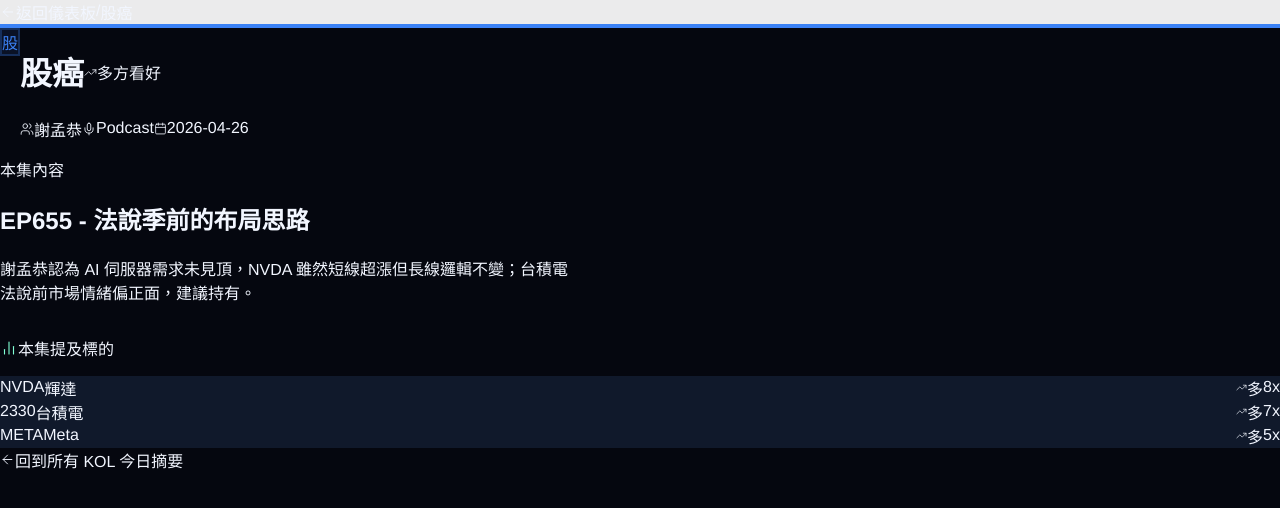
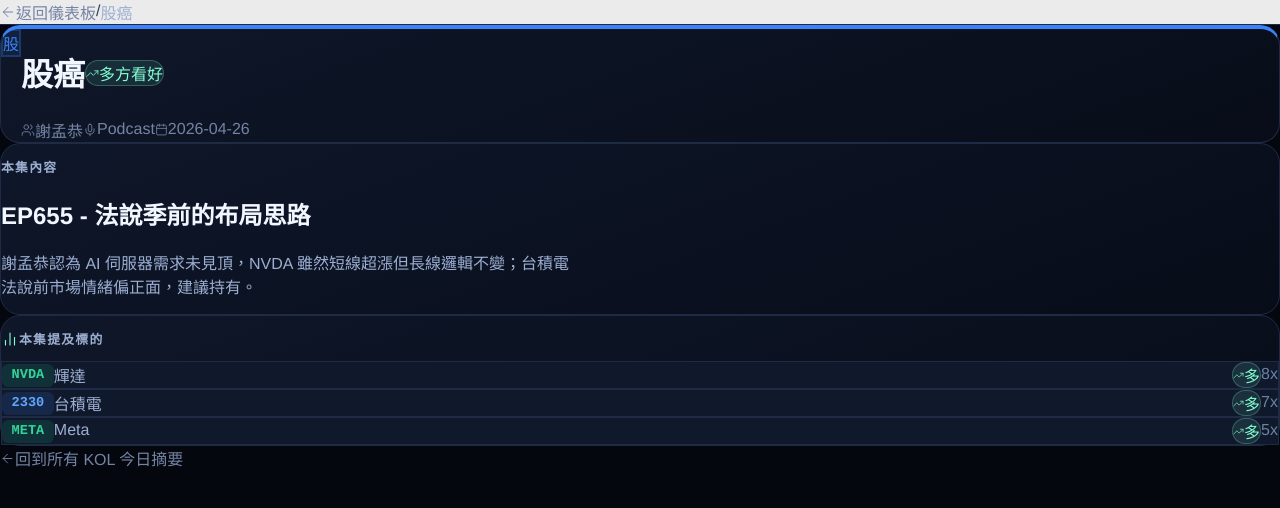
Before and after one commit to michaelbothsieh-crypto/LazyTube-Assistant, a Next.js app in the folder web/: page /kol/gooaye in a window 1280 px wide. Shown: the top 508 px of the page. Built offline with nearby package versions, Linux system fonts and the light colour scheme; a web font is replaced by a local one.

Commit message:
fix(web): add missing styles for detail pages

```diff
--- a/web/app/globals.css
+++ b/web/app/globals.css
@@ -552,3 +552,70 @@
     width: calc(100% - 1.6rem);
   }
 }
+
+/* Detail Page Compatibility Styles */
+:root {
+  --text-1: var(--text-main);
+  --text-2: var(--text-dim);
+  --text-3: var(--text-faint);
+  --text-4: #6b82a3;
+  --border: var(--line);
+  --border-strong: #2e3e5c;
+
+  --bullish: #81ffd4;
+  --bullish-bg: rgba(129, 255, 212, 0.1);
+  --bullish-border: rgba(129, 255, 212, 0.25);
+
+  --bearish: #ff8f8f;
+  --bearish-bg: rgba(255, 143, 143, 0.1);
+  --bearish-border: rgba(255, 143, 143, 0.25);
+
+  --neutral: #9caed1;
+  --neutral-bg: rgba(156, 174, 209, 0.1);
+  --neutral-border: rgba(156, 174, 209, 0.25);
+
+  --accent-bg: rgba(102, 163, 255, 0.1);
+  --accent-border: rgba(102, 163, 255, 0.25);
+}
+
+.card {
+  background: linear-gradient(160deg, rgba(15, 24, 43, 0.94) 0%, rgba(8, 13, 25, 0.94) 100%);
+  border: 1px solid var(--line);
+  border-radius: 1.25rem;
+}
+
+@keyframes scaleIn {
+  from { opacity: 0; transform: scale(0.96); }
+  to { opacity: 1; transform: scale(1); }
+}
+
+@keyframes fadeUp {
+  from { opacity: 0; transform: translateY(20px); }
+  to { opacity: 1; transform: translateY(0); }
+}
+
+.section-label {
+  text-transform: uppercase;
+  font-size: 0.8rem;
+  letter-spacing: 0.1em;
+  color: var(--text-dim);
+  font-weight: 600;
+}
+
+.ticker-tw, .ticker-us {
+  padding: 0.25rem 0.6rem;
+  border-radius: 0.4rem;
+  font-family: monospace;
+  font-size: 0.85rem;
+  font-weight: 700;
+}
+
+.ticker-tw {
+  background: rgba(59, 130, 246, 0.15);
+  color: #60a5fa;
+}
+
+.ticker-us {
+  background: rgba(16, 185, 129, 0.15);
+  color: #34d399;
+}
```
